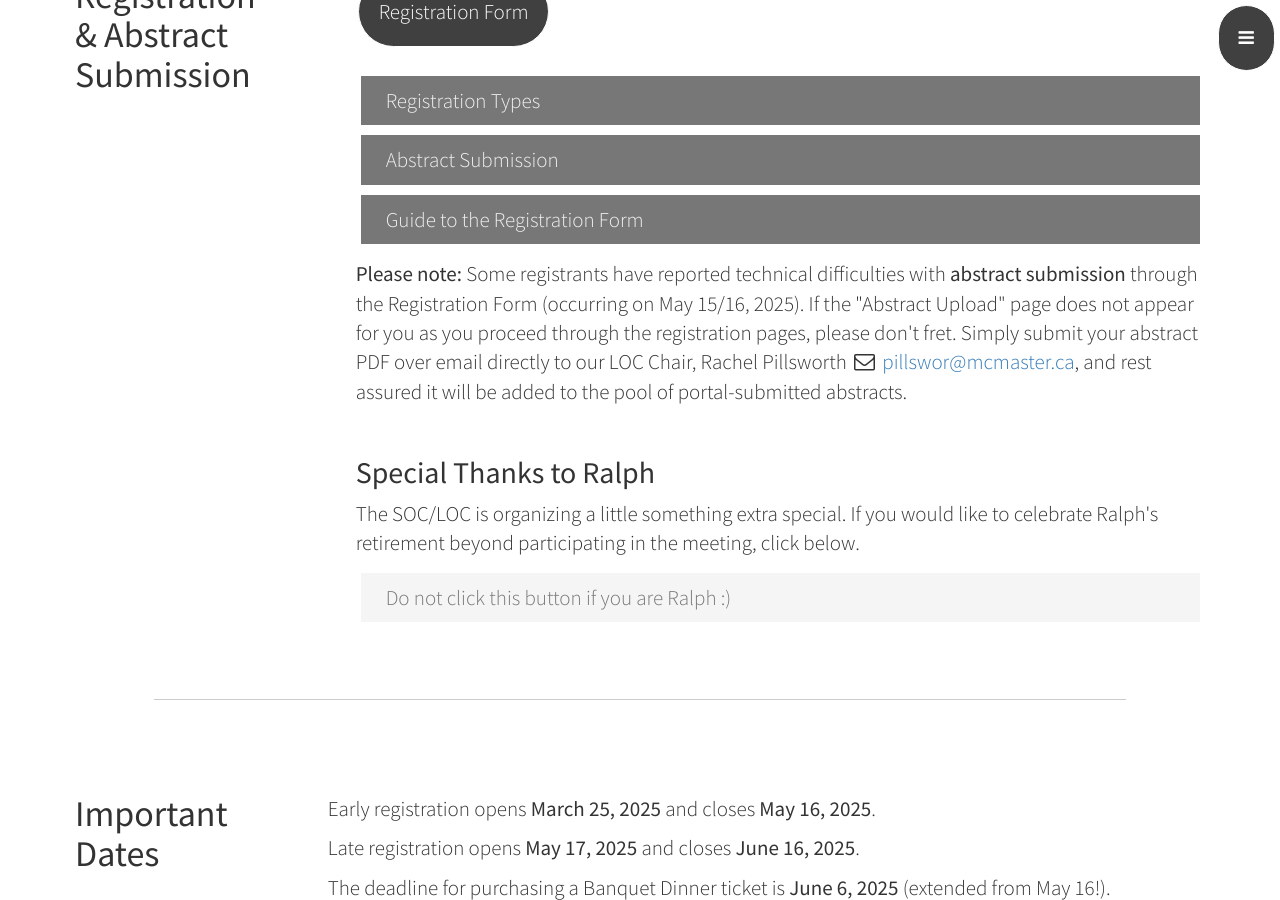
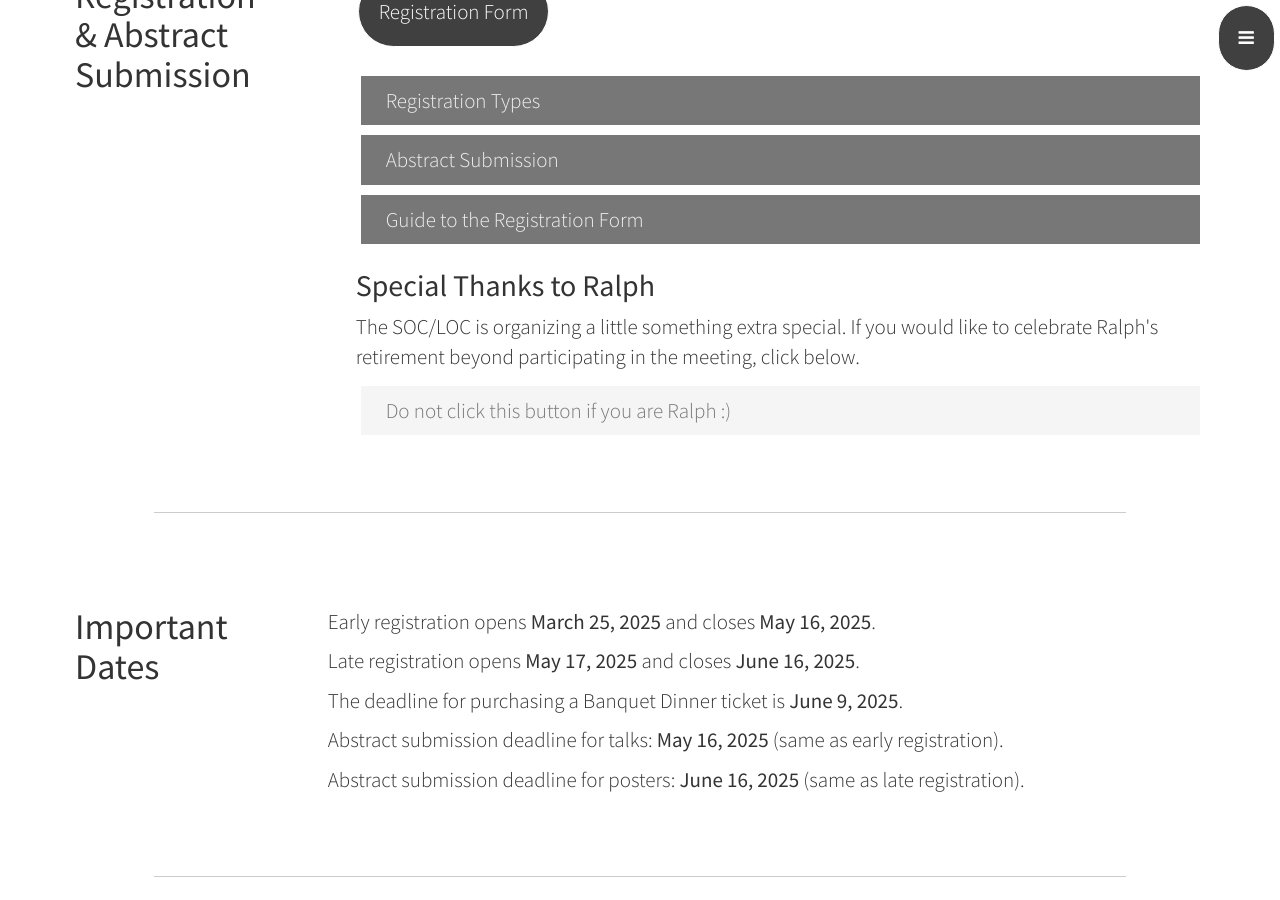
Before and after one commit to ralposium2025/ralposium2025.github.io, a Jekyll site: the page built from index.html, in a window 1280 px wide and 900 px high, scrolled down 4045 px. Built offline with Jekyll 4.4.1, drawn with Linux system fonts in a browser that asks for light colours; some of the changed text lies outside the part shown.

Commit message:
Updating banquet ticket deadline (again); adding folks to LOC

```diff
--- a/_includes/header.html
+++ b/_includes/header.html
@@ -8,6 +8,6 @@
     <br>
     <a class="btn btn-dark btn-lg" href="#registration" target="_blank"><b>Registration Form</b></a>
     <br>
-    <h4 style="color:white;"><i>Last updated: May 16th, 2025</i></h4>
+    <h4 style="color:white;"><i>Last updated: May 30th, 2025</i></h4>
   </div>
 </header>
--- a/_includes/important-dates.html
+++ b/_includes/important-dates.html
@@ -13,7 +13,7 @@
           <ul class="list-unstyled">
             <li><p class="lead" style="margin-top: 20px;">Early registration opens <b>March 25, 2025</b> and closes <b>May 16, 2025</b>.</p></li>
             <li><p class="lead">Late registration opens <b>May 17, 2025</b> and closes <b>June 16, 2025</b>.</p></li>
-            <li><p class="lead">The deadline for purchasing a Banquet Dinner ticket is <b>June 6, 2025</b> (extended from May 16!).</p></li>
+            <li><p class="lead">The deadline for purchasing a Banquet Dinner ticket is <b>June 9, 2025</b>.</p></li>
             <li><p class="lead">Abstract submission deadline for talks: <b>May 16, 2025</b> (same as early registration).</p></li>
             <li><p class="lead">Abstract submission deadline for posters: <b>June 16, 2025</b> (same as late registration).</p></li>
 
--- a/_includes/loc.html
+++ b/_includes/loc.html
@@ -14,6 +14,8 @@
             <li><p class="lead">Tamara Koletic (McMaster University)</p></li>
             <li><p class="lead">Jess Speedie (University of Victoria)</p></li>
             <li><p class="lead">Yasuhiro Hasegawa (Jet Propulsion Laboratory)</p></li>
+            <li><p class="lead">Atesh (Olcay) Goksu (McMaster University)</p></li>
+            <li><p class="lead">Bennett Skinner (McMaster University)</p></li>
           </ul>
           <br>
           <p class="lead"><b>To contact the SOC or LOC write to: <i class="fa fa-envelope-o fa-fw"></i>  <a href="mailto:{{ site.email }}">{{ site.email }}</a></b></p>
--- a/_includes/registration.html
+++ b/_includes/registration.html
@@ -31,7 +31,7 @@
             <ul class="list-unstyled">
               <li><p class="lead">Virtual registration (online only): CAD$80 plus hst</p></li>
             </ul>
-            <h3>Banquet Dinner (available March 21 to June 6)</h3>
+            <h3>Banquet Dinner (available March 21 to June 9)</h3>
             <ul class="list-unstyled">
               <li><p class="lead"> Banquet @ the Diplomat Restaurant: CAD$90 plus hst</p></li>
             </ul>
@@ -105,7 +105,7 @@
             <p class="lead">If you have any questions, please write to: <i class="fa fa-envelope-o fa-fw"></i>  <a href="mailto:{{ site.email }}">{{ site.email }}</a>.</p>
 
           </div>
-            <p class="lead"><b>Please note:</b> Some registrants have reported technical difficulties with <b>abstract submission</b> through the Registration Form (occurring on May 15/16, 2025). If the "Abstract Upload" page does not appear for you as you proceed through the registration pages, please don't fret. Simply submit your abstract PDF over email directly to our LOC Chair, Rachel Pillsworth <i class="fa fa-envelope-o fa-fw"></i>  <a href="mailto:pillswor@mcmaster.ca">pillswor@mcmaster.ca</a>, and rest assured it will be added to the pool of portal-submitted abstracts.</p>
+            <!-- <p class="lead"><b>Please note:</b> Some registrants have reported technical difficulties with <b>abstract submission</b> through the Registration Form (occurring on May 15/16, 2025). If the "Abstract Upload" page does not appear for you as you proceed through the registration pages, please don't fret. Simply submit your abstract PDF over email directly to our LOC Chair, Rachel Pillsworth <i class="fa fa-envelope-o fa-fw"></i>  <a href="mailto:pillswor@mcmaster.ca">pillswor@mcmaster.ca</a>, and rest assured it will be added to the pool of portal-submitted abstracts.</p> -->
             <!-- <p class="lead"></p> -->
 
           <br>
@@ -122,7 +122,7 @@
 
             <p class="lead">Letters of appreciation are personal; therefore, we will not be reading them or sharing them with anyone. We will simply copy/paste your text into the memory book. You have our word!</p>
 
-            <p class="lead"><b>The deadline for e-mail submission directly to us is May 23rd, 2025</b>. This is to give the printers enough time to print the collection into a book in time to gift it to Ralph at the end of RalPosium. Please send your letter of appreciation to Ben Pearce at <i class="fa fa-envelope-o fa-fw"></i>  <a href="mailto:pearce21@purdue.edu">pearce21@purdue.edu</a>.</p>
+            <p class="lead"><b>The deadline for e-mail submission directly to us is May 24th, 2025</b>. This is to give the printers enough time to print the collection into a book in time to gift it to Ralph at the end of RalPosium. Please send your letter of appreciation to Ben Pearce at <i class="fa fa-envelope-o fa-fw"></i>  <a href="mailto:pearce21@purdue.edu">pearce21@purdue.edu</a>.</p>
 
 
           </div>
```
Also changed, not shown: 1 other file.
